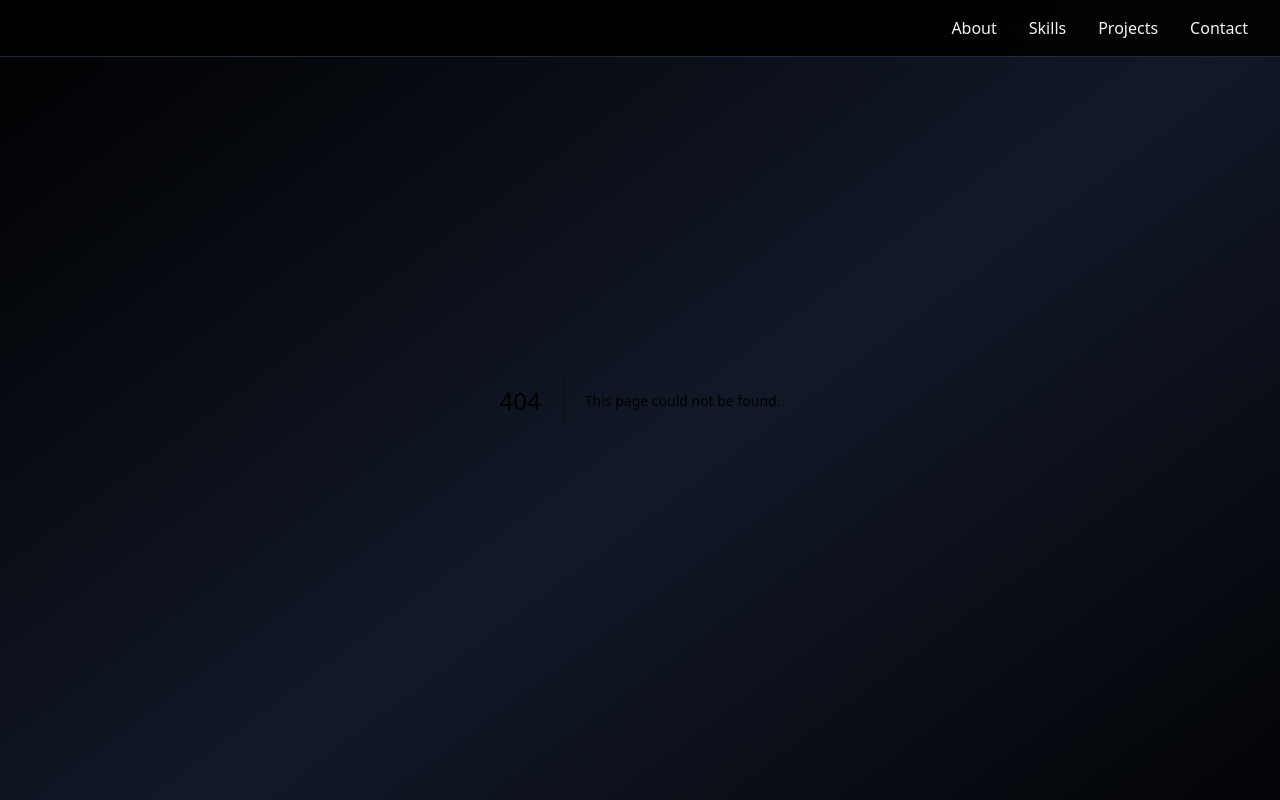
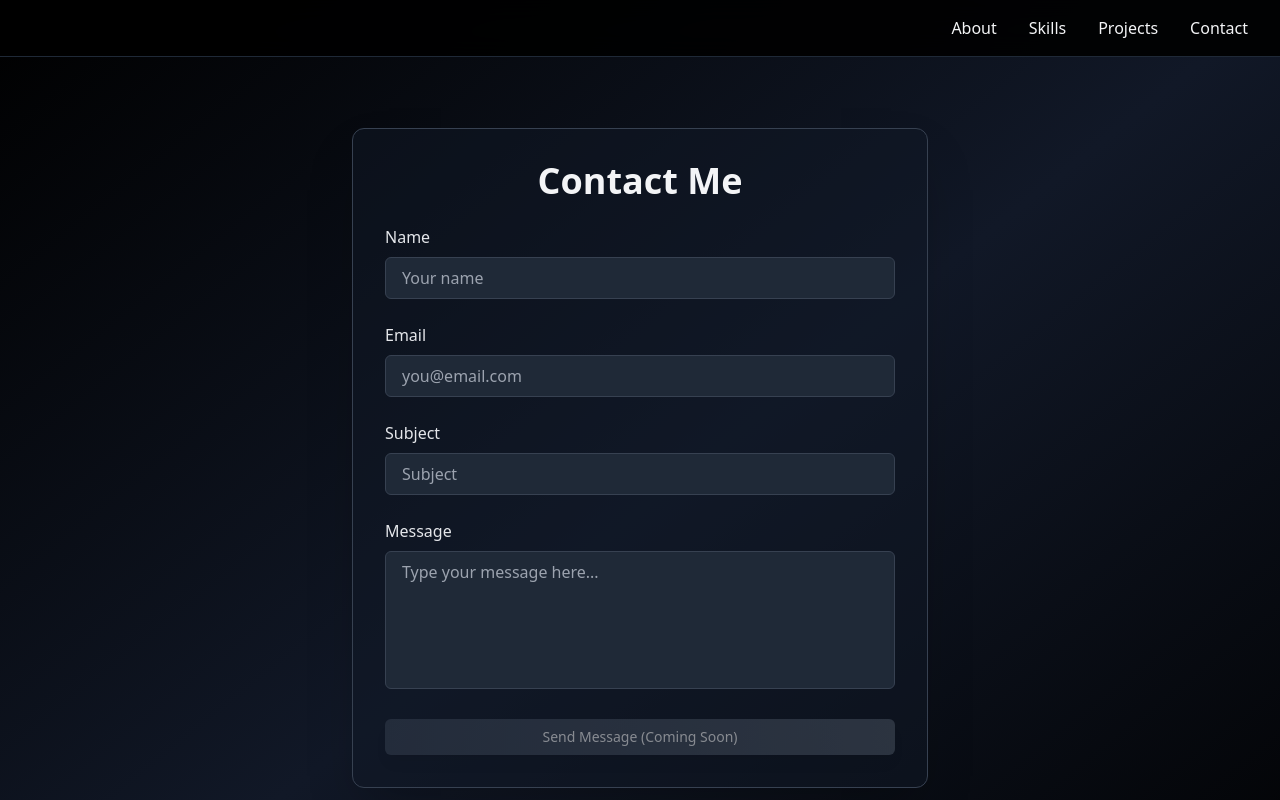
Before and after one commit to MattMW04/Matt-Wilcox-Portfolio-Site, a Next.js app: page /contact in a window 1280 px wide. Before the commit this address had no page. Shown: the top 800 px of the page. Built offline with nearby package versions, Linux system fonts and the light colour scheme.

Commit message:
Added contact form , created email route with resend

```diff
--- /dev/null
+++ b/app/api/email/send/route.ts
@@ -0,0 +1,31 @@
+import { NextRequest, NextResponse } from 'next/server';
+import { Resend } from 'resend';
+
+export async function POST(req: NextRequest) {
+    const { name, email, subject, content } = await req.json();
+
+    if (!name || !email || !subject || !content) {
+        return NextResponse.json({ error: 'Please fill out all fields to send your email.' }, { status: 400 });
+    }
+    const resend = new Resend(process.env.RESEND_API_KEY);
+
+    const message = {
+        from: 'Matthew Wilcox Portoflio <>', // From my verified sender // TODO: verify domain and place here within <> tags
+        to: ' matt.wilcox24@gmail.com',
+        subject: `New message from ${name}: ${subject}`,
+        html: `
+            <p><strong>Name:</strong> ${name}</p>
+            <p>Email:</strong> ${email}</p>
+            <p><strong>Subject:</strong> ${subject}</p>
+            <p><strong>Message:</strong></p>
+            <p>${content}</p>
+        `,
+    }
+    try {
+        await resend.emails.send(message);
+        return NextResponse.json({ message: 'Email sent successfully!', success: true }, { status: 200 });
+    } catch (error) {
+        console.error('Error sending email:', error);
+        return NextResponse.json({ error: 'Failed to send email. Please try again later.', success: false }, { status: 500 });
+    }
+};
--- /dev/null
+++ b/app/contact/page.tsx
@@ -0,0 +1,78 @@
+import ScrollReveal from "../components/scroll-reveal";
+import { Button } from "@/components/ui/button";
+
+export const metadata = {
+    title: "Contact | Matt Wilcox's Portfolio",
+    description: "Contact Matt Wilcox via the form.",
+};
+
+export default function ContactPage() {
+    return (
+        <ScrollReveal>
+            <section className="pt-32 pb-20 px-4 sm:px-6 lg:px-8 min-h-screen flex items-center justify-center">
+                <div className="max-w-xl w-full bg-gray-900/50 border border-gray-700 rounded-xl shadow-2xl p-8 mx-auto">
+                    <h1 className="text-4xl font-bold text-gray-100 mb-6 text-center">Contact Me</h1>
+                    <form className="space-y-6">
+                        <div>
+                            <label htmlFor="name" className="block text-gray-200 mb-2 font-medium">
+                                Name
+                            </label>
+                            <input
+                                id="name"
+                                name="name"
+                                type="text"
+                                autoComplete="name"
+                                className="w-full px-4 py-2 rounded-md bg-gray-800 border border-gray-700 text-gray-100 focus:outline-none focus:border-blue-500 transition"
+                                placeholder="Your name"
+                            />
+                        </div>
+                        <div>
+                            <label htmlFor="email" className="block text-gray-200 mb-2 font-medium">
+                                Email
+                            </label>
+                            <input
+                                id="email"
+                                name="email"
+                                type="email"
+                                autoComplete="email"
+                                className="w-full px-4 py-2 rounded-md bg-gray-800 border border-gray-700 text-gray-100 focus:outline-none focus:border-blue-500 transition"
+                                placeholder="you@email.com"
+                            />
+                        </div>
+                        <div>
+                            <label htmlFor="subject" className="block text-gray-200 mb-2 font-medium">
+                                Subject
+                            </label>
+                            <input
+                                id="subject"
+                                name="subject"
+                                type="text"
+                                className="w-full px-4 py-2 rounded-md bg-gray-800 border border-gray-700 text-gray-100 focus:outline-none focus:border-blue-500 transition"
+                                placeholder="Subject"
+                            />
+                        </div>
+                        <div>
+                            <label htmlFor="content" className="block text-gray-200 mb-2 font-medium">
+                                Message
+                            </label>
+                            <textarea
+                                id="content"
+                                name="content"
+                                rows={5}
+                                className="w-full px-4 py-2 rounded-md bg-gray-800 border border-gray-700 text-gray-100 focus:outline-none focus:border-blue-500 transition resize-none"
+                                placeholder="Type your message here..."
+                            />
+                        </div>
+                        <Button
+                            type="submit"
+                            disabled
+                            className="w-full bg-gradient-to-r from-gray-700 to-gray-600 hover:from-gray-600 hover:to-gray-500 text-white transform hover:scale-105 transition-all duration-300 shadow-lg hover:shadow-gray-500/25"
+                        >
+                            Send Message (Coming Soon)
+                        </Button>
+                    </form>
+                </div>
+            </section>
+        </ScrollReveal>
+    );
+}
--- a/package.json
+++ b/package.json
@@ -16,6 +16,8 @@
   "dependencies": {
     "@radix-ui/react-slot": "^1.2.3",
     "@radix-ui/react-tooltip": "^1.2.7",
+    "@upstash/ratelimit": "^2.0.5",
+    "@upstash/redis": "^1.35.0",
     "@vercel/analytics": "^1.5.0",
     "class-variance-authority": "^0.7.1",
     "clsx": "^2.1.1",
@@ -27,6 +29,7 @@
     "react-dom": "^19.0.0",
     "react-toastify": "^11.0.5",
     "readline-sync": "^1.4.10",
+    "resend": "^4.5.2",
     "shelljs": "^0.8.5",
     "tailwind-merge": "^3.3.0",
     "tailwindcss-animate": "^1.0.7"
```
Also changed, not shown: 1 other file (tests, documents, lock files or other folders).
